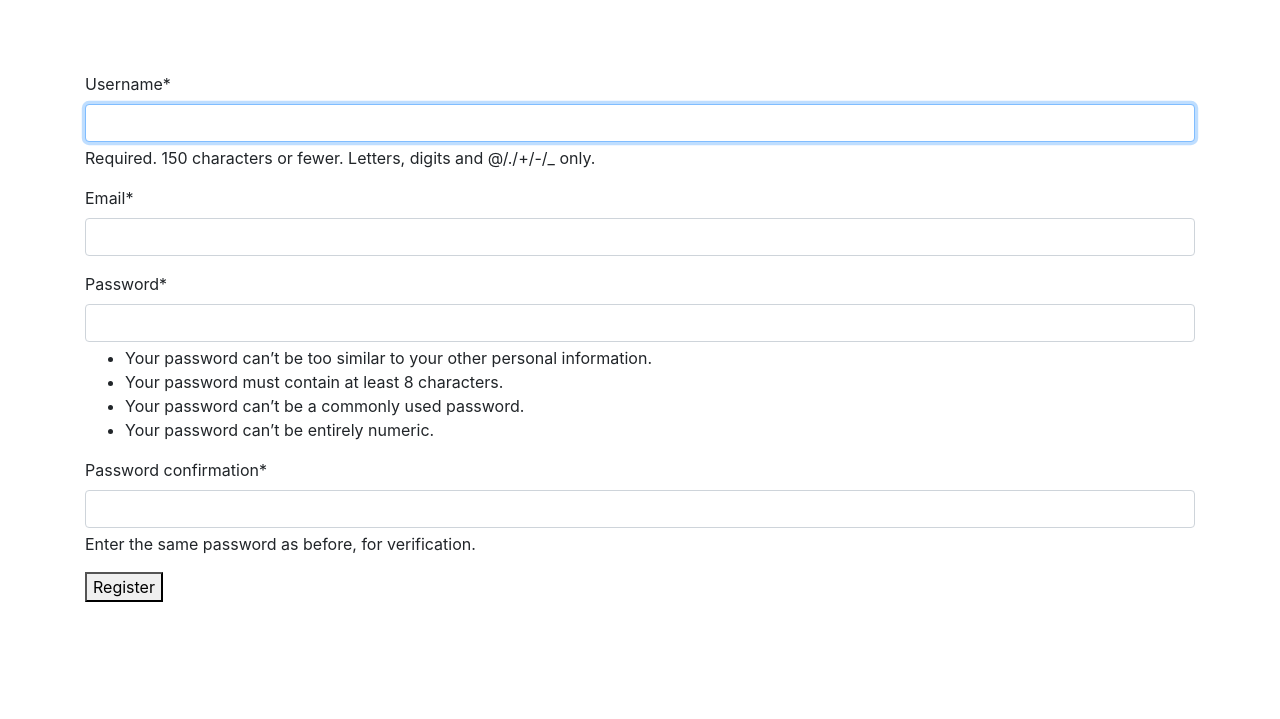
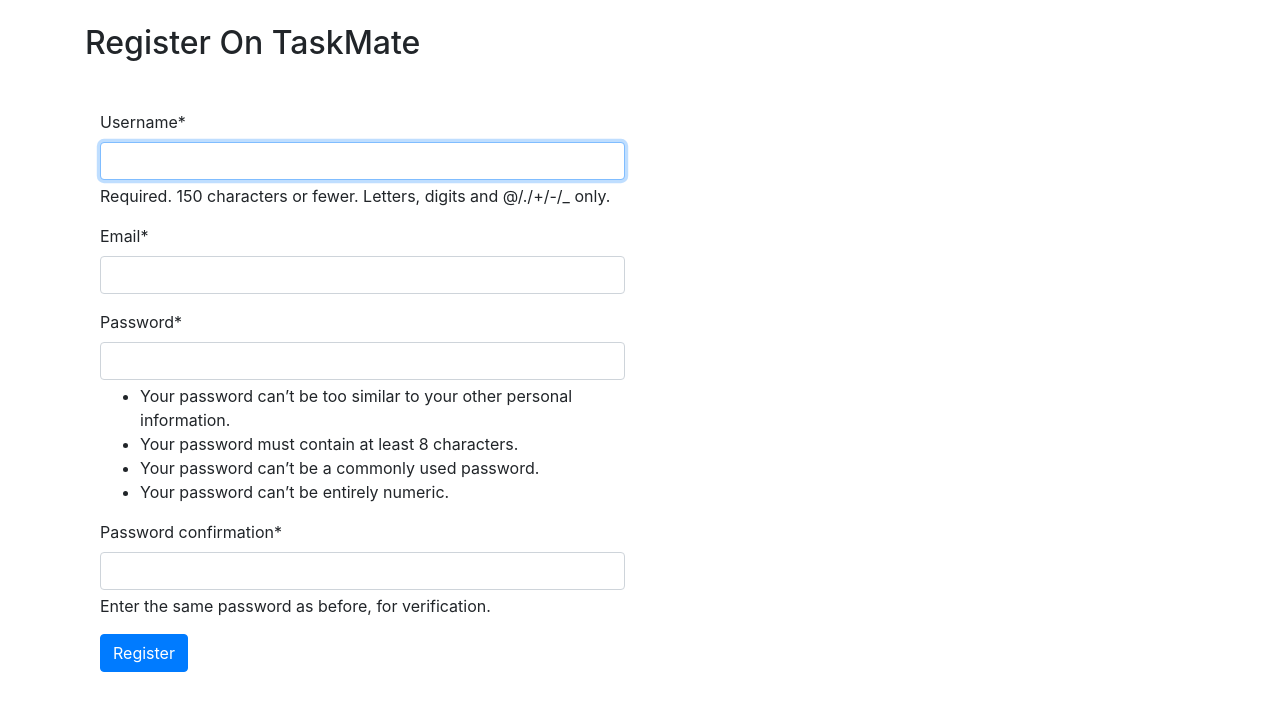
Before and after one commit to yosoycentli/taskmate, a Django app: page /account/register in a window 1280 px wide. Shown: the part 65-784 px from the top of the page. Run offline with Django 4.2, Linux system fonts and the light colour scheme; some libraries are stand-ins or nearby versions.

Commit message:
[ADD] Adding Grid Layout on Registration Page

```diff
--- a/taskmate/users_app/templates/register.html
+++ b/taskmate/users_app/templates/register.html
@@ -8,6 +8,7 @@
 {% block content %}
     <div class="container">
     </br>
+        <h2>Register On TaskMate</h2>
 
         {% if messages %}
             {% for message in messages %}
@@ -20,10 +21,10 @@
             {% endfor %}
         {% endif %}
 
-        <form method="POST" class="mt-5">
+        <form method="POST" class="mt-5 col-6">
             {% csrf_token %}
             {{ register_form|crispy }}
-        <button type="submit">Register</button>
+        <button class="btn btn-primary mb-5" type="submit">Register</button>
         </form>
     </div>
 {% endblock content %}
```
